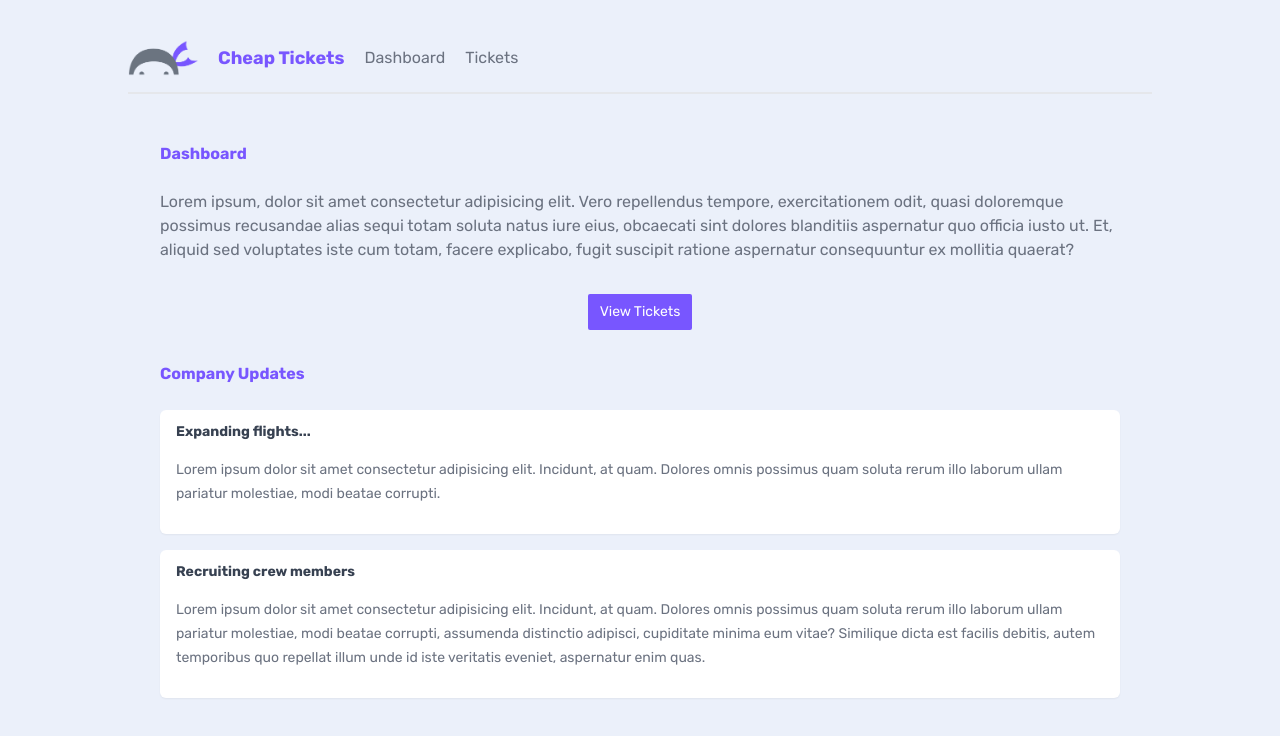
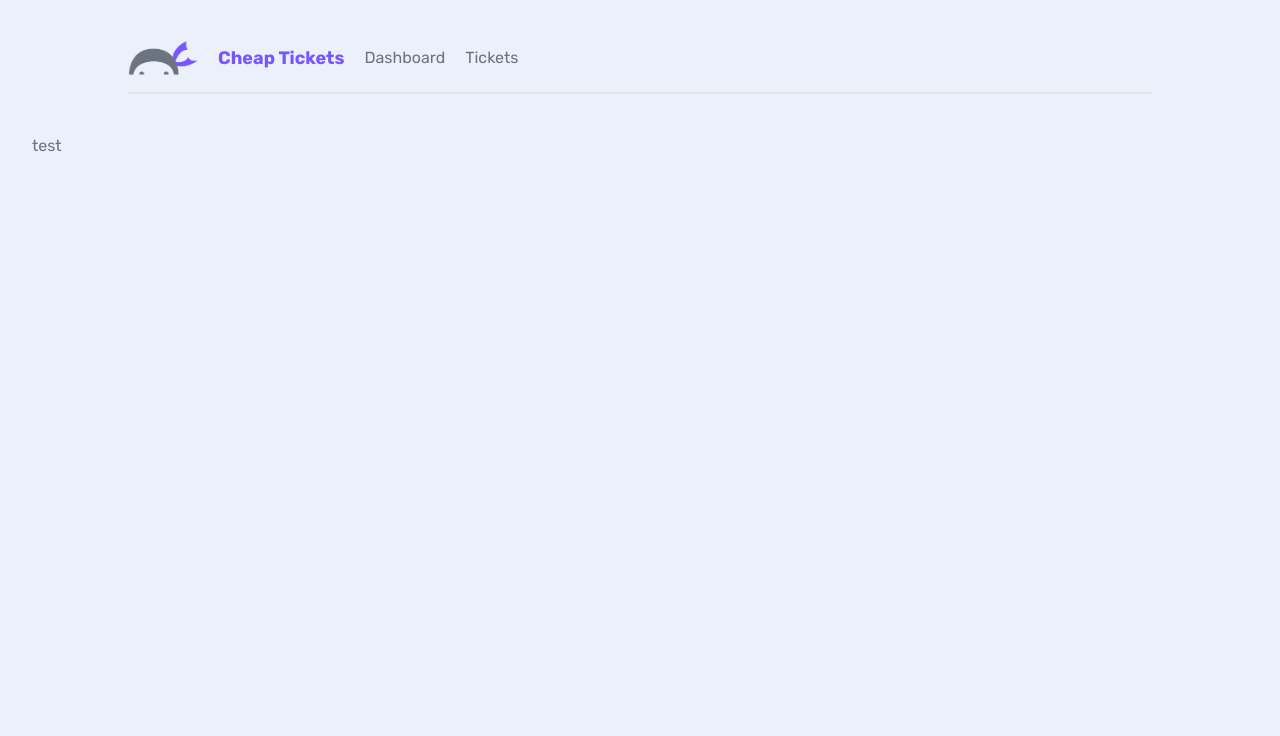
Before and after one commit to TURAB1/NextJs-demo-project, a Next.js app: page / in a window 1280 px wide. Shown: the top 736 px of the page. Built offline with nearby package versions, Linux system fonts and the light colour scheme.

Commit message:
added env var6

```diff
--- a/app/page.jsx
+++ b/app/page.jsx
@@ -1,31 +1,32 @@
 import Link from 'next/link'
-import { BASE_API_URL } from "./utils/constants"
+// import { BASE_API_URL } from "./utils/constants"
 
 export default function Home() {
-  if(!BASE_API_URL) {
-    return null
-  }
-  return (
-    <main>
-      <h2>Dashboard</h2>
-      <p>Lorem ipsum, dolor sit amet consectetur adipisicing elit. Vero repellendus tempore, exercitationem odit, quasi doloremque possimus recusandae alias sequi totam soluta natus iure eius, obcaecati sint dolores blanditiis aspernatur quo officia iusto ut. Et, aliquid sed voluptates iste cum totam, facere explicabo, fugit suscipit ratione aspernatur consequuntur ex mollitia quaerat?</p>
+  return(<>test</>)
+  // if(!BASE_API_URL) {
+  //   return null
+  // }
+  // return (
+  //   <main>
+  //     <h2>Dashboard</h2>
+  //     <p>Lorem ipsum, dolor sit amet consectetur adipisicing elit. Vero repellendus tempore, exercitationem odit, quasi doloremque possimus recusandae alias sequi totam soluta natus iure eius, obcaecati sint dolores blanditiis aspernatur quo officia iusto ut. Et, aliquid sed voluptates iste cum totam, facere explicabo, fugit suscipit ratione aspernatur consequuntur ex mollitia quaerat?</p>
 
-      <div className="flex justify-center my-8">
-        <Link href="/tickets">
-          <button className="btn-primary">View Tickets</button>
-        </Link>
-      </div>
+  //     <div className="flex justify-center my-8">
+  //       <Link href="/tickets">
+  //         <button className="btn-primary">View Tickets</button>
+  //       </Link>
+  //     </div>
 
-      <h2>Company Updates</h2>
+  //     <h2>Company Updates</h2>
 
-      <div className="card">
-        <h3>Expanding flights...</h3>
-        <p>Lorem ipsum dolor sit amet consectetur adipisicing elit. Incidunt, at quam. Dolores omnis possimus quam soluta rerum illo laborum ullam pariatur molestiae, modi beatae corrupti.</p>
-      </div>
-      <div className="card">
-        <h3>Recruiting crew members</h3>
-        <p>Lorem ipsum dolor sit amet consectetur adipisicing elit. Incidunt, at quam. Dolores omnis possimus quam soluta rerum illo laborum ullam pariatur molestiae, modi beatae corrupti, assumenda distinctio adipisci, cupiditate minima eum vitae? Similique dicta est facilis debitis, autem temporibus quo repellat illum unde id iste veritatis eveniet, aspernatur enim quas.</p>
-      </div>
-    </main>
-  )
+  //     <div className="card">
+  //       <h3>Expanding flights...</h3>
+  //       <p>Lorem ipsum dolor sit amet consectetur adipisicing elit. Incidunt, at quam. Dolores omnis possimus quam soluta rerum illo laborum ullam pariatur molestiae, modi beatae corrupti.</p>
+  //     </div>
+  //     <div className="card">
+  //       <h3>Recruiting crew members</h3>
+  //       <p>Lorem ipsum dolor sit amet consectetur adipisicing elit. Incidunt, at quam. Dolores omnis possimus quam soluta rerum illo laborum ullam pariatur molestiae, modi beatae corrupti, assumenda distinctio adipisci, cupiditate minima eum vitae? Similique dicta est facilis debitis, autem temporibus quo repellat illum unde id iste veritatis eveniet, aspernatur enim quas.</p>
+  //     </div>
+  //   </main>
+  // )
 }
```
